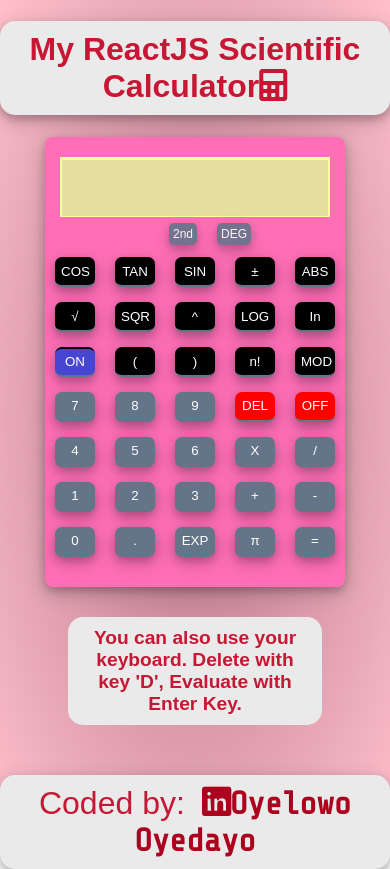
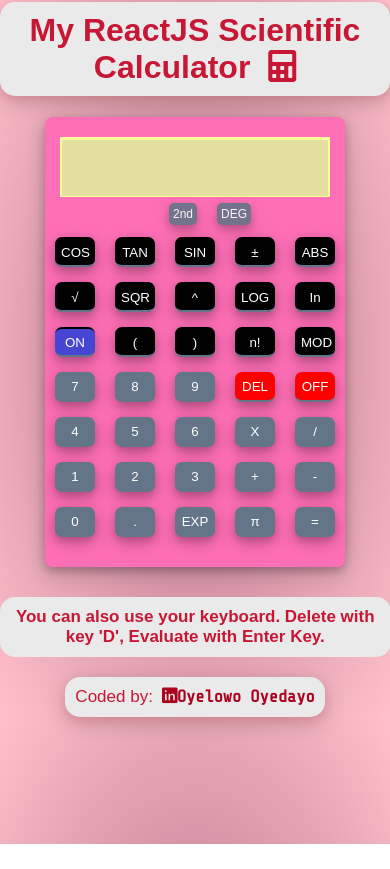
Before and after one commit to Oyelowo/react_scientific_calculator, a React (Create React App) app: page / in a window 390 px wide. After the commit the page ends 844 px from the top, so only its background shows below. Built offline with nearby package versions, Linux system fonts and the light colour scheme.

Commit message:
some styling problem fixed

```diff
--- a/src/App.css
+++ b/src/App.css
@@ -1,9 +1,12 @@
+
 body{
     text-align: center;
     /* background: url('./assets/backgroundImg.jpeg'); */
     background: radial-gradient(rgb(180, 115, 137), rgb(255, 192, 203));
-    background-repeat: no-repeat;
-    background-size: 100% 100vh;
+    /* background-repeat: no-repeat;
+    background-size: 100% 100vh; */
+    padding: 0;
+    margin: 0;
 }
 footer, h1{
     font-size: 2rem;
@@ -11,9 +14,13 @@ footer, h1{
     color: rgb(199, 23, 52);
     padding: 10px;
     display: inline-block;
-    box-shadow: 0 4px 8px 0 rgba(0, 0, 0, 0.2), 0 6px 20px 0 rgba(0, 0, 0, 0.19);
+    box-shadow: 0 4px 8px 0 rgba(231, 100, 100, 0.2), 0 6px 20px 0 rgba(0, 0, 0, 0.19);
     border-radius: 15px;
 }
+h1{
+    margin-top: 2px;
+}
+
 
 p{
     font-size: 1.2rem;
@@ -27,7 +34,7 @@ p{
 }
 
 footer{
-    margin-top: 50px;
+    margin-top: 20px;
 }
 footer a{
     text-decoration: none;
@@ -39,3 +46,12 @@ footer a{
 footer a:hover, a:active{
     opacity: 0.8;
 }
+
+@media(max-width: 768px){
+    p{
+        width: 95%;
+    }
+    footer, p{
+        font-size: 17px;
+    }
+}
--- a/src/App.jsx
+++ b/src/App.jsx
@@ -7,7 +7,7 @@ class App extends Component {
     return (
       <div>
         <h1>My ReactJS Scientific Calculator
-          <i className="fas fa-calculator"></i>
+          &nbsp;<i className="fas fa-calculator"></i>
         </h1>
         <CalculatorContainer/>
         <p>You can also use your keyboard. Delete with key 'D', Evaluate with Enter Key.</p>
--- a/src/containers/calculatorContainer/calculatorContainer.css
+++ b/src/containers/calculatorContainer/calculatorContainer.css
@@ -5,7 +5,7 @@
     width: 300px;
     border-radius: 8px;
     /* position: relative; */
-    margin-top: 100px;
+    /* margin-top: 100px; */
     margin: auto;
     box-shadow: 0 14px 28px rgba(0, 0, 0, 0.25), 0 10px 10px rgba(0, 0, 0, 0.22);
     box-shadow: 0 4px 8px 0 rgba(0, 0, 0, 0.2), 0 6px 20px 0 rgba(0, 0, 0, 0.19);
```
